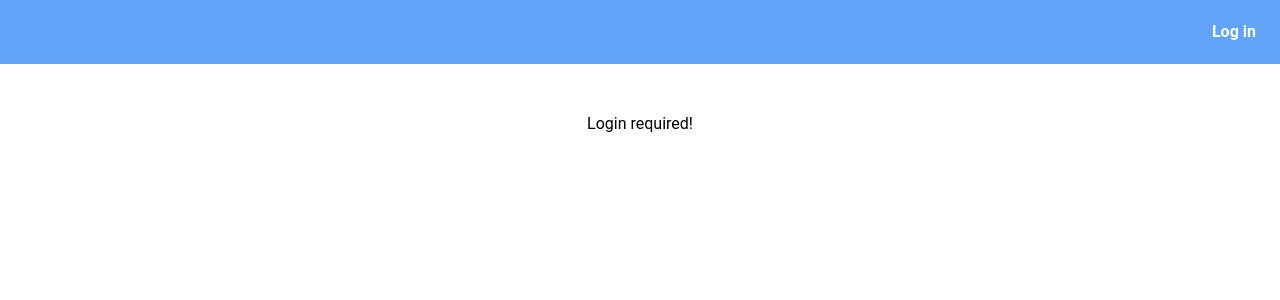
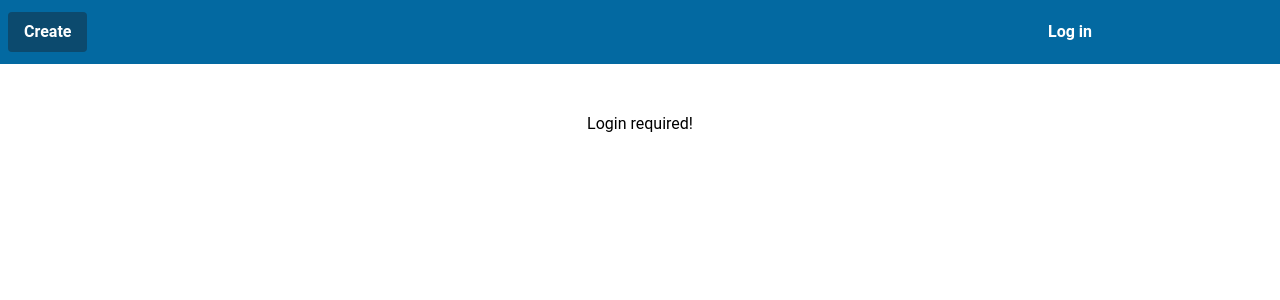
Before and after one commit to diegogb-08/skramify, a Next.js app: page / in a window 1280 px wide. Shown: the top 300 px of the page. Built offline with nearby package versions, Linux system fonts and the light colour scheme; no server answers.

Commit message:
feat(dependencies): uninstall react-device-detect

```diff
--- a/components/menu/Menu.tsx
+++ b/components/menu/Menu.tsx
@@ -1,11 +1,8 @@
 import { useAuth0 } from '@auth0/auth0-react';
 import AuthenticationButton from '../button/AuthenticationButton';
 
-export type Menu = {
-  isMobile?: boolean
-}
 
-const Menu = ({ isMobile }: Menu) => {
+const Menu = () => {
   const {
     isAuthenticated,
     user,
@@ -13,9 +10,16 @@ const Menu = ({ isMobile }: Menu) => {
     logout,
   } = useAuth0();
 
+  const handleClick = () => {
+
+  }
+
   return (
-    <div className='container max-w-full h-16 overflow-hidden'>
-      <div className='bg-blue-400 w-full h-full flex justify-end items-center p-2'>
+    <div className='container bg-sky-700 max-w-full flex justify-between h-16 overflow-hidden'>
+      <div className='h-full w-1/5 flex justify-between items-center p-2 text-white font-bold'>
+        <button className='bg-sky-900 hover:bg-sky-800 px-4 py-2 rounded' onClick={handleClick} children={'Create'} />
+      </div>
+      <div className='h-full w-1/5 flex justify-between items-center p-2 text-white font-bold'>
         {
           isAuthenticated ?
             <>
--- a/package.json
+++ b/package.json
@@ -12,7 +12,6 @@
     "globalthis": "^1.0.2",
     "next": "^12.0.7",
     "react": "^17.0.2",
-    "react-device-detect": "^2.1.2",
     "react-dom": "^17.0.2",
     "recoil": "^0.5.2"
   },
--- a/pages/_app.tsx
+++ b/pages/_app.tsx
@@ -3,10 +3,6 @@ import 'tailwindcss/tailwind.css'
 import type { AppProps } from 'next/app'
 import {
   RecoilRoot,
-  atom,
-  selector,
-  useRecoilState,
-  useRecoilValue,
 } from 'recoil';
 
 import Menu from '../components/menu/Menu';
```
Also changed, not shown: 1 other file (tests, documents, lock files or other folders).
